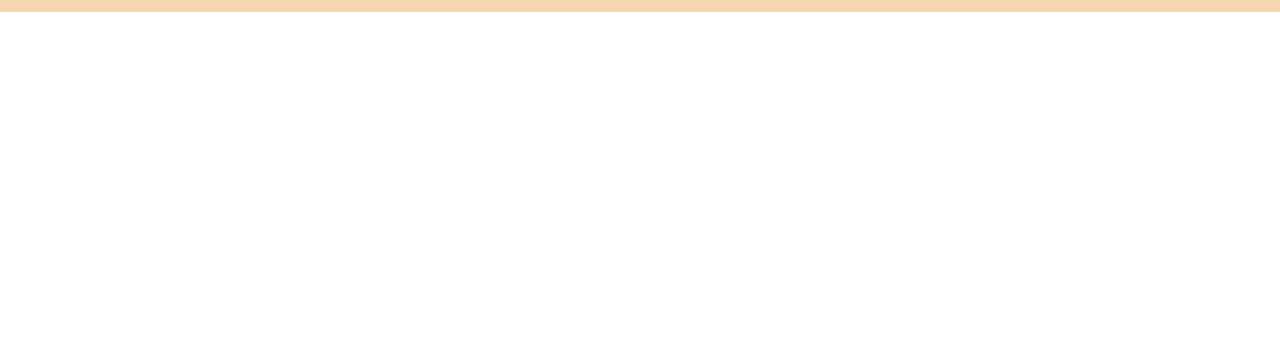
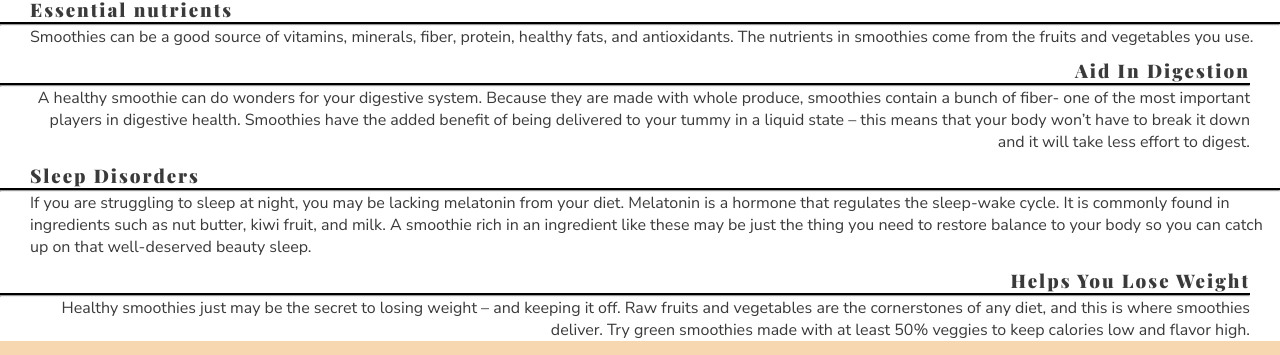
Before and after one commit to Emily-Rodden7/boujee-smoothie, a plain HTML site: page index.html in a window 1280 px wide. Shown: the part 817-1172 px from the top of the page. Before the commit the page ends 829 px from the top, so only its background shows below. Drawn offline with nearby package versions, Linux system fonts and the light colour scheme; a web font is replaced by a local one.

Commit message:
add headings and paragraph to main home section

```diff
--- a/assets/css/style.css
+++ b/assets/css/style.css
@@ -121,6 +121,26 @@ main {
     color: white;
 }
 
+/* pros / benefits home page section */
+#benefits, h2, h3 {
+    border-bottom: 2px solid black;
+    margin-top: 10px;
+    padding-left: 30px;
+}
+
+#benefits, p {
+    padding-left: 30px;
+}
+
+#health-benefits-bottom {
+    padding-right: 30px;
+    text-align: right;
+}
+
+#personal-benefits-bottom {
+    padding-right: 30px;
+    text-align: right;
+}
 
 /* footer */
 #social-networks {
--- a/index.html
+++ b/index.html
@@ -37,6 +37,36 @@
         <div id="cover-text">
             <h2>Juicy, Fresh, Irresistible</h2>
         </div>
+        </section id="benefits">
+        <h2>Benefits of smoothies</h2>
+        <div id="pros">
+            <div id="health-benefits">
+                <div id="health-benefits-top">
+                    <h3>Essential nutrients</h3>
+                    <hr>
+                    <p>Smoothies can be a good source of vitamins, minerals, fiber, protein, healthy fats, and antioxidants. The nutrients in smoothies come from the fruits and vegetables you use. </p>
+                </div>
+                <div id="health-benefits-bottom">
+                    <h3>Aid In Digestion</h3>
+                    <hr>
+                    <p>A healthy smoothie can do wonders for your digestive system. Because they are made with whole produce, smoothies contain a bunch of fiber- one of the most important players in digestive health. Smoothies have the added benefit of being delivered to your tummy in a liquid state – this means that your body won’t have to break it down and it will take less effort to digest.</p>
+                </div>
+            </div>
+            <div id="personal-benefits">
+                <div id="personal-benefits-top">
+                    <h3>Sleep Disorders</h3>
+                    <hr>
+                    <p>If you are struggling to sleep at night, you may be lacking melatonin from your diet. Melatonin is a hormone that regulates the sleep-wake cycle. It is commonly found in ingredients such as nut butter, kiwi fruit, and milk. A smoothie rich in an ingredient like these may be just the thing you need to restore balance to your body so you can catch up on that well-deserved beauty sleep.</p>
+                </div>
+                <div id="personal-benefits-bottom">
+                    <h3>Helps You Lose Weight</h3>
+                    <hr>
+                    <p>Healthy smoothies just may be the secret to losing weight – and keeping it off. Raw fruits and vegetables are the cornerstones of any diet, and this is where smoothies deliver. Try green smoothies made with at least 50% veggies to keep calories low and flavor high.</p>
+                </div>
+            </div>
+        </div>
+        <section>
+
         </section>
       </main>
 
```
